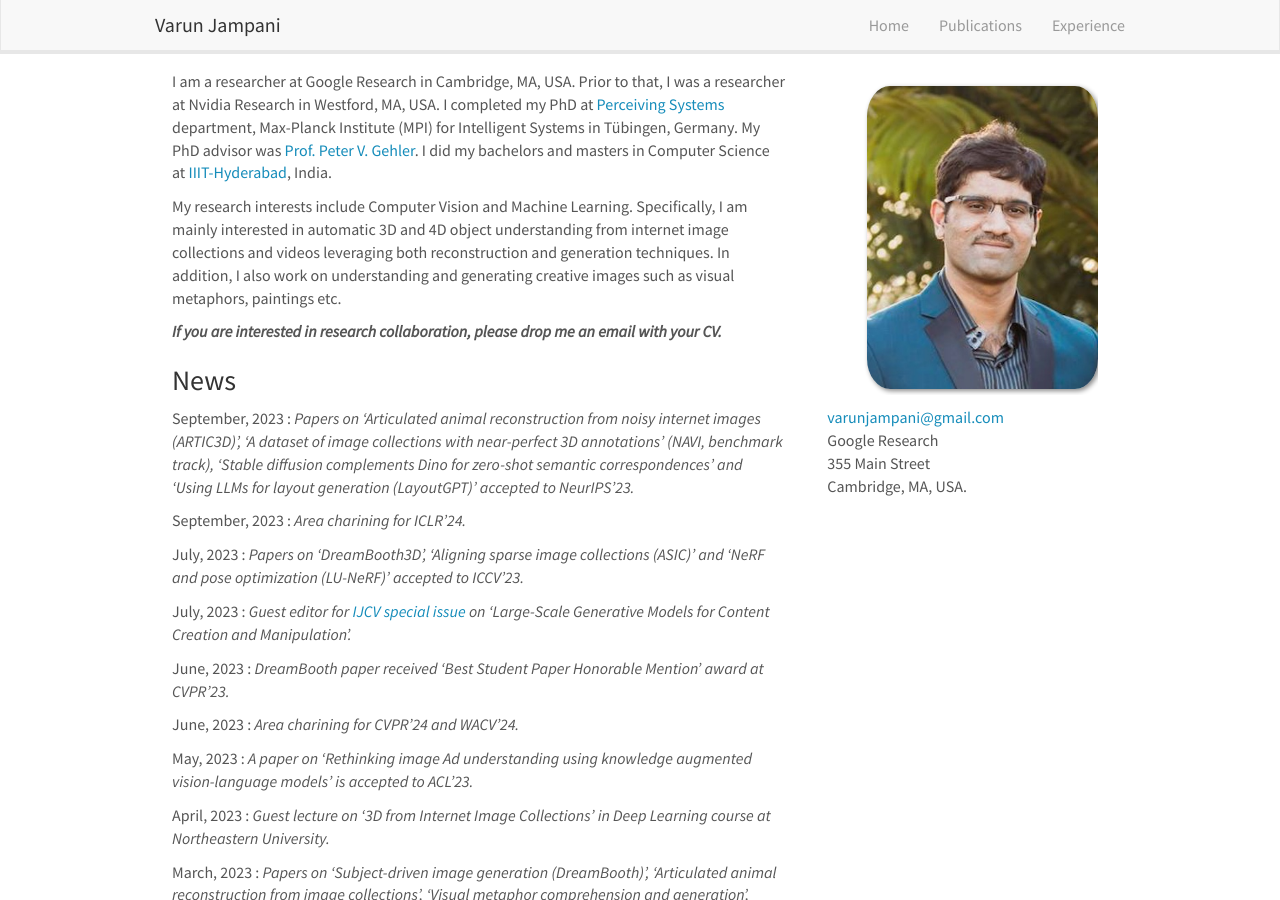
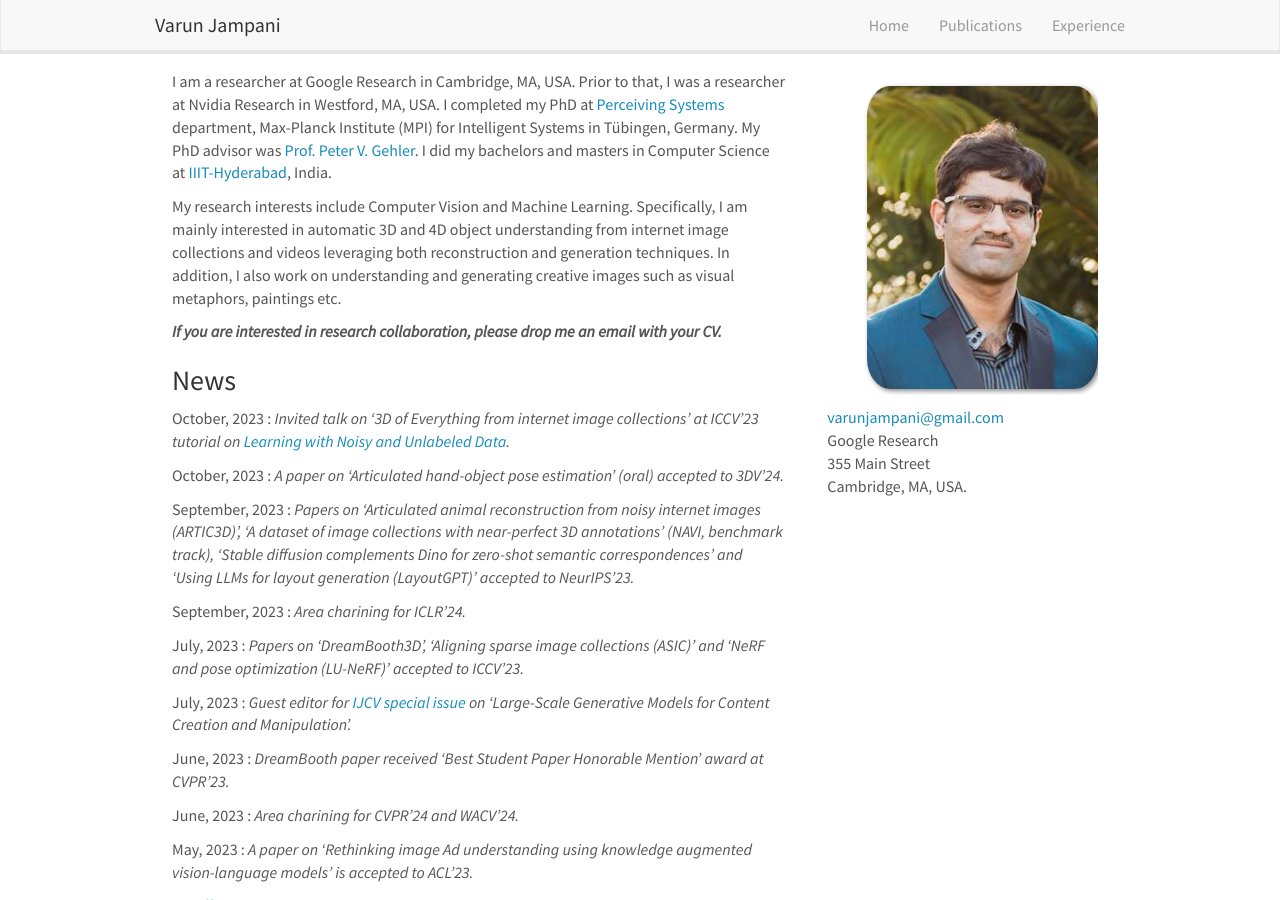
Before and after one commit to varunjampani/varunjampani.github.io, a Jekyll site: the page built from _pages/home.md, in a window 1280 px wide and 900 px high. Built offline with Jekyll 4.4.1, drawn with Linux system fonts in a browser that asks for light colours; nearby versions of some CDN libraries; some of the changed text lies outside the part shown.

Commit message:
Update news.yml

```diff
--- a/_data/news.yml
+++ b/_data/news.yml
@@ -1,3 +1,9 @@
+- date: October, 2023
+  headline: Invited talk on '3D of Everything from internet image collections' at ICCV'23 tutorial on <a href="https://cvit.iiit.ac.in/summerschool2022/">Learning with Noisy and Unlabeled Data</a>.
+
+- date: October, 2023
+  headline: A paper on 'Articulated hand-object pose estimation' (oral) accepted to 3DV'24.
+
 - date: September, 2023
   headline: Papers on 'Articulated animal reconstruction from noisy internet images (ARTIC3D)', 'A dataset of image collections with near-perfect 3D annotations' (NAVI, benchmark track), 'Stable diffusion complements Dino for zero-shot semantic correspondences' and 'Using LLMs for layout generation (LayoutGPT)' accepted to NeurIPS'23.
 
```
